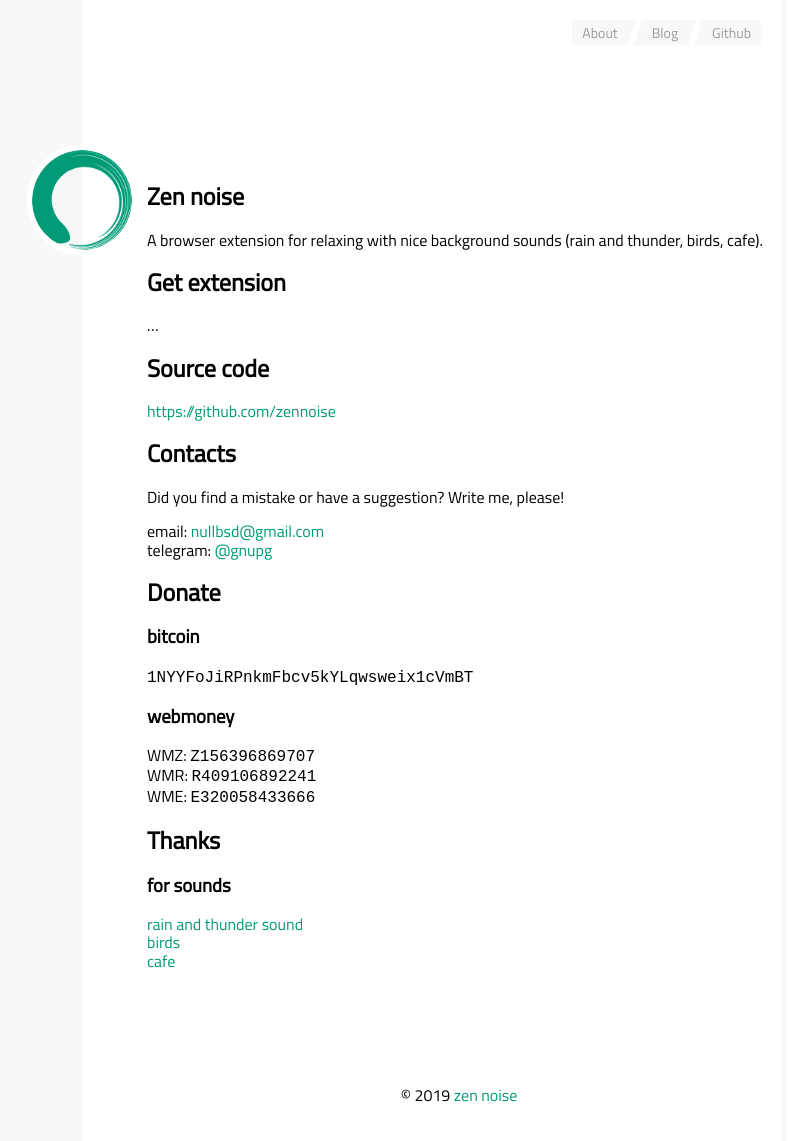
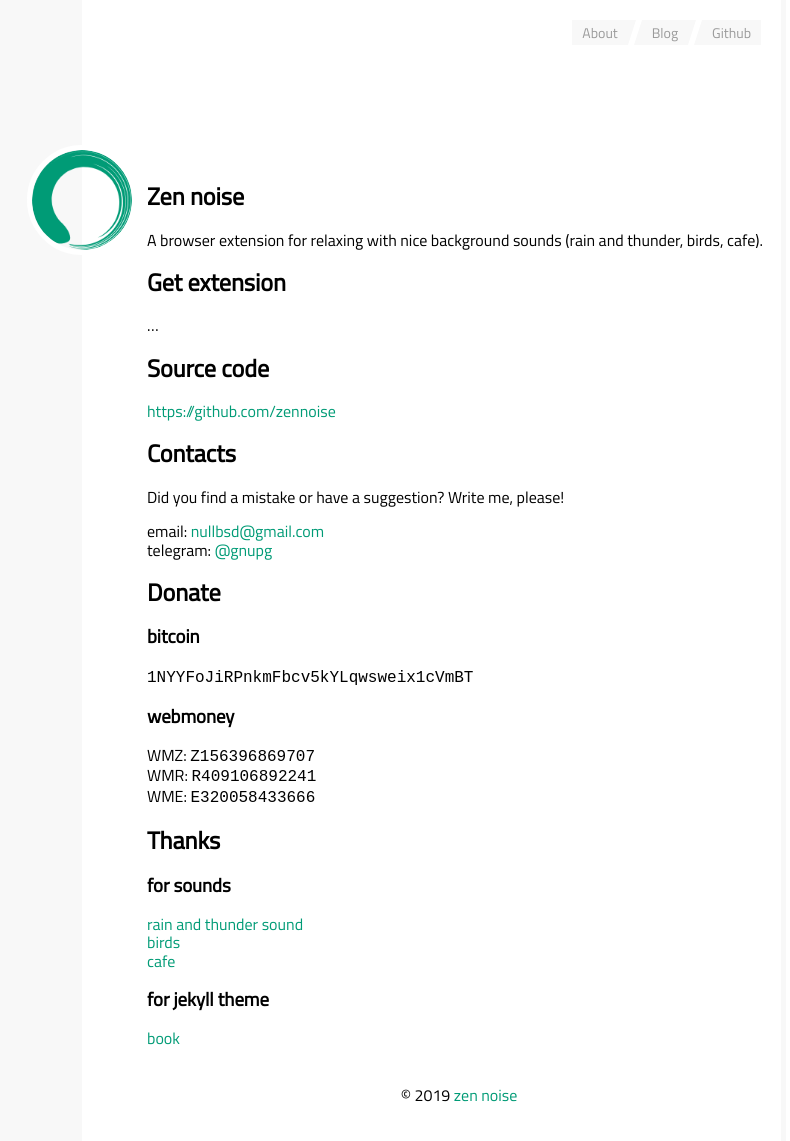
Before and after one commit to zennoise/zennoise.github.io, a Jekyll site: the page built from index.md, in a window 1280 px wide. Shown: the whole page, without its empty margins (366-1156 px from the left). Built offline with Jekyll 4.4.1, drawn with Linux system fonts in a browser that asks for light colours; our own code applies the rules of GitHub Pages for plain Markdown files.

Commit message:
благодарочка

```diff
--- a/index.md
+++ b/index.md
@@ -41,3 +41,7 @@ WME: `E320058433666`<br>
 [rain and thunder sound](https://freesound.org/people/RHumphries/sounds/2523/)<br>
 [birds](https://freesound.org/people/acclivity/sounds/30832/)<br>
 [cafe](https://freesound.org/people/mrmayo/sounds/351264/)<br>
+
+### for jekyll theme
+
+[book](https://github.com/kkninjae/book/)
```
